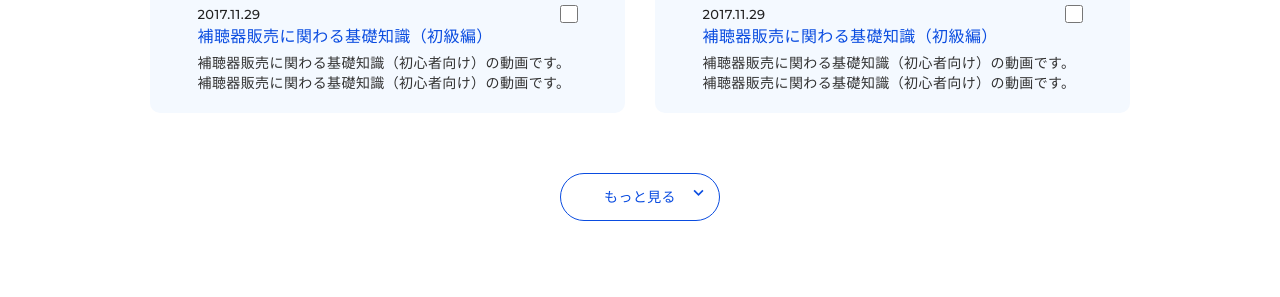
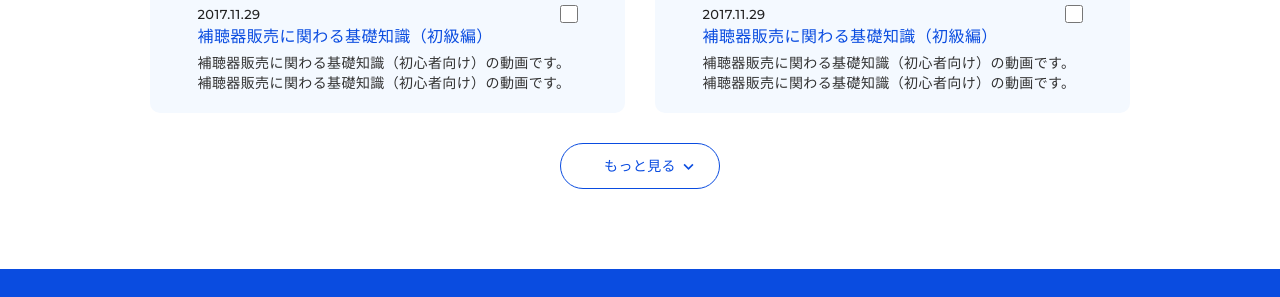
Before and after one commit to nghtam93/rionet, a plain HTML site: page movie-list.html in a window 1280 px wide. Shown: the part 2055-2352 px from the top of the page. Drawn offline with Linux system fonts and the light colour scheme; files whose address does not match are found by name; a web font is replaced by a local one.

Commit message:
add project

```diff
--- a/movie-list.html
+++ b/movie-list.html
@@ -336,10 +336,8 @@
                         </div>
 
                     </div>
-                    <div class="col-md-12 loadmore2">
-                        <div class="load-more-article text-center">
-                            <a href="javascript:void(0)" class="button style-3 button-loadmore button-loadmore__movie before-select">もっと見る</a>
-                        </div>
+                    <div class="col-md-12 text-center btn__loadmore__wrap loadmore2">
+                        <div class="btn__readmore -s1 button-loadmore button-loadmore__movie">もっと見る</div>
                     </div>
                 </div>
             </div>
```
Also changed, not shown: news-list.html (+2 -4 lines).
